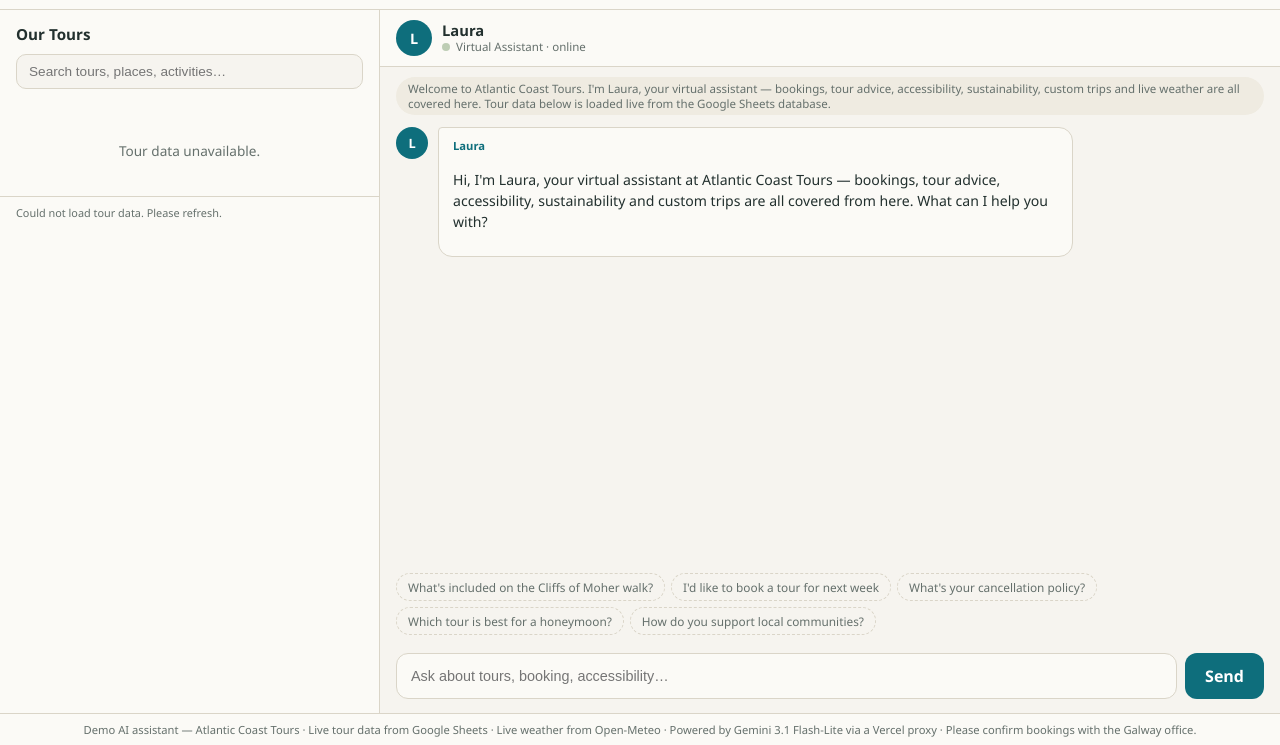
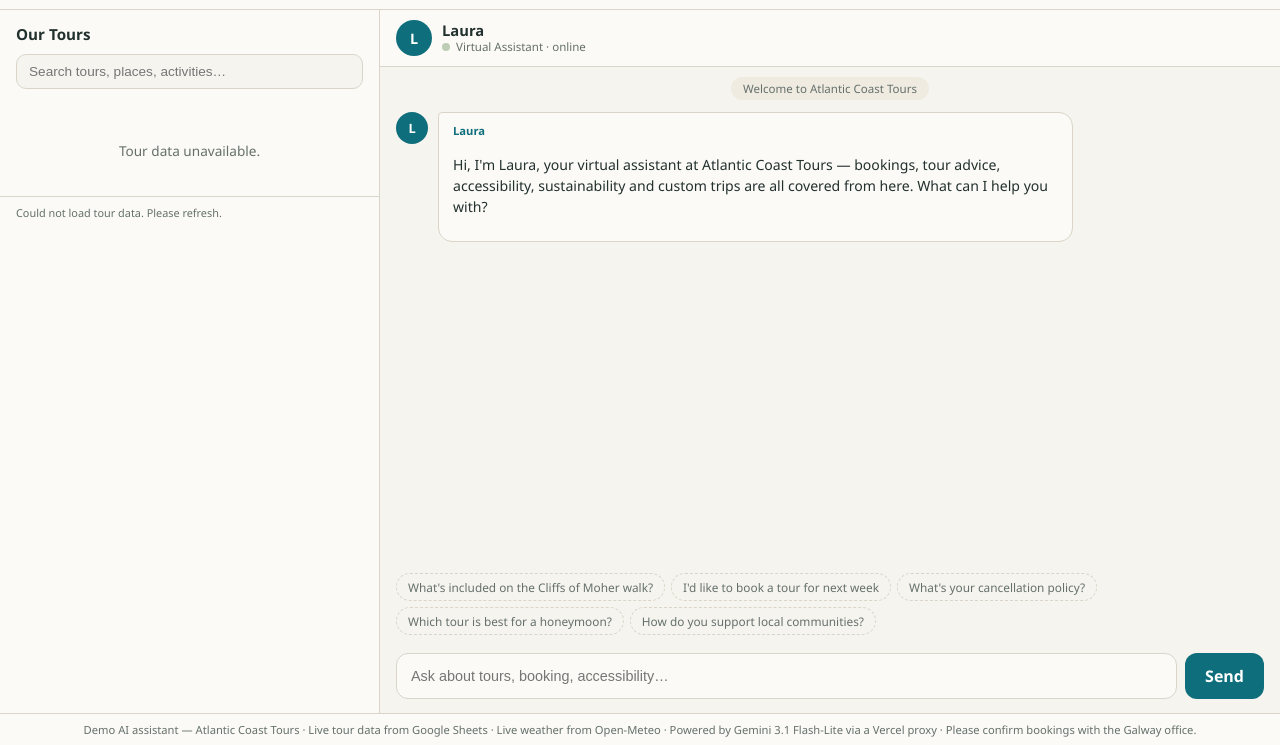
Before and after one commit to lauramottaprojects/atlantic-coast-tours-chatbot, a website: page index.html in a window 1280 px wide. Shown: the part 55-800 px from the top of the page. Drawn offline with Linux system fonts and the light colour scheme; no server answers.

Commit message:
Update index.html

```diff
--- a/index.html
+++ b/index.html
@@ -631,7 +631,7 @@ function renderTours() {
 tourSearch.addEventListener("input", () => { searchTerm = tourSearch.value; renderTours(); });
 
 /* ── Init ─────────────────────────────────────────────── */
-addSysNote("Welcome to Atlantic Coast Tours. I'm Laura, your virtual assistant — bookings, tour advice, accessibility, sustainability, custom trips and live weather are all covered here. Tour data below is loaded live from the Google Sheets database.");
+addSysNote("Welcome to Atlantic Coast Tours");
 addMessage("assistant", agent.opening);
 history = [{ role: "assistant", content: agent.opening }];
 loadTours();
```
